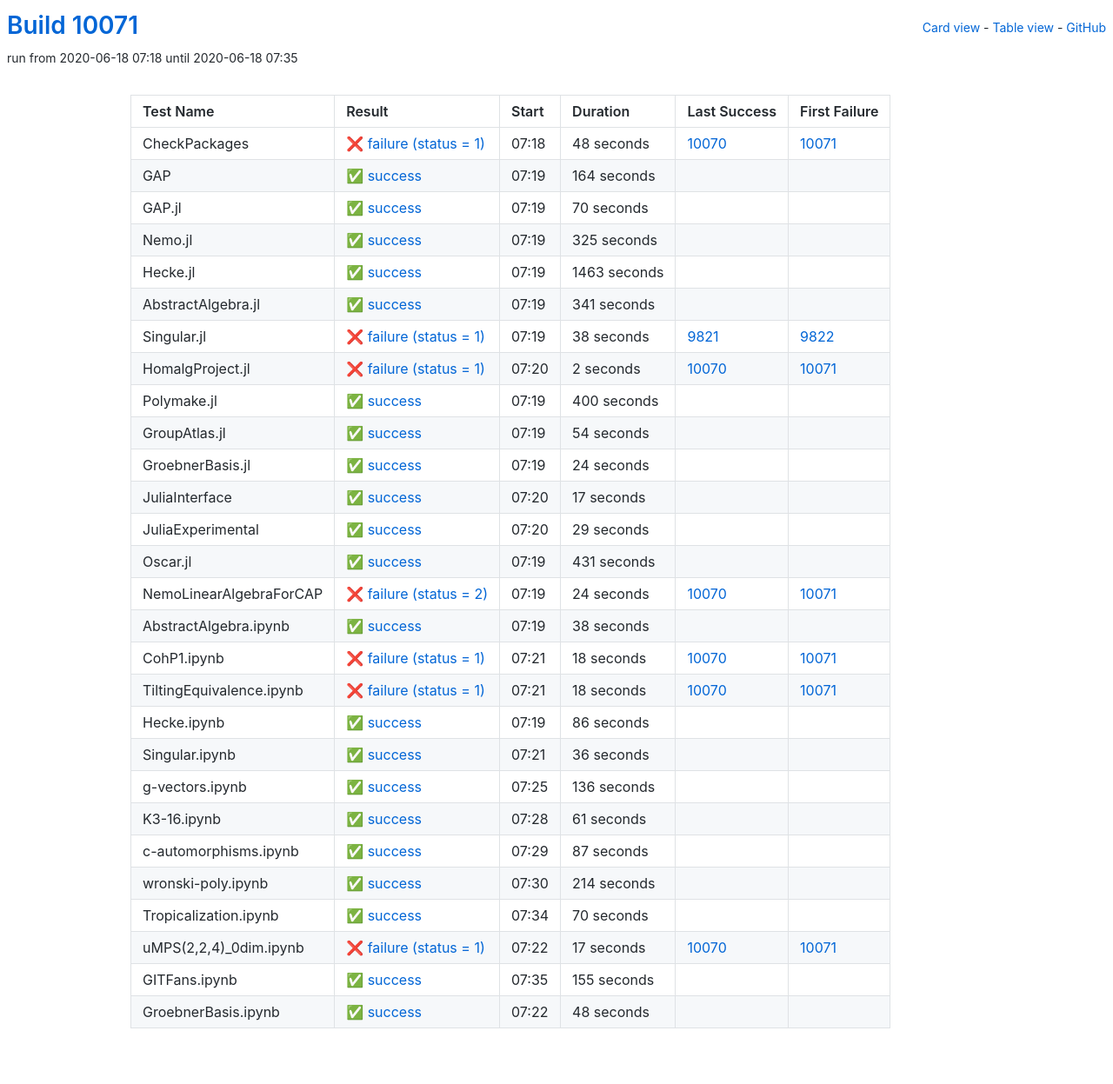
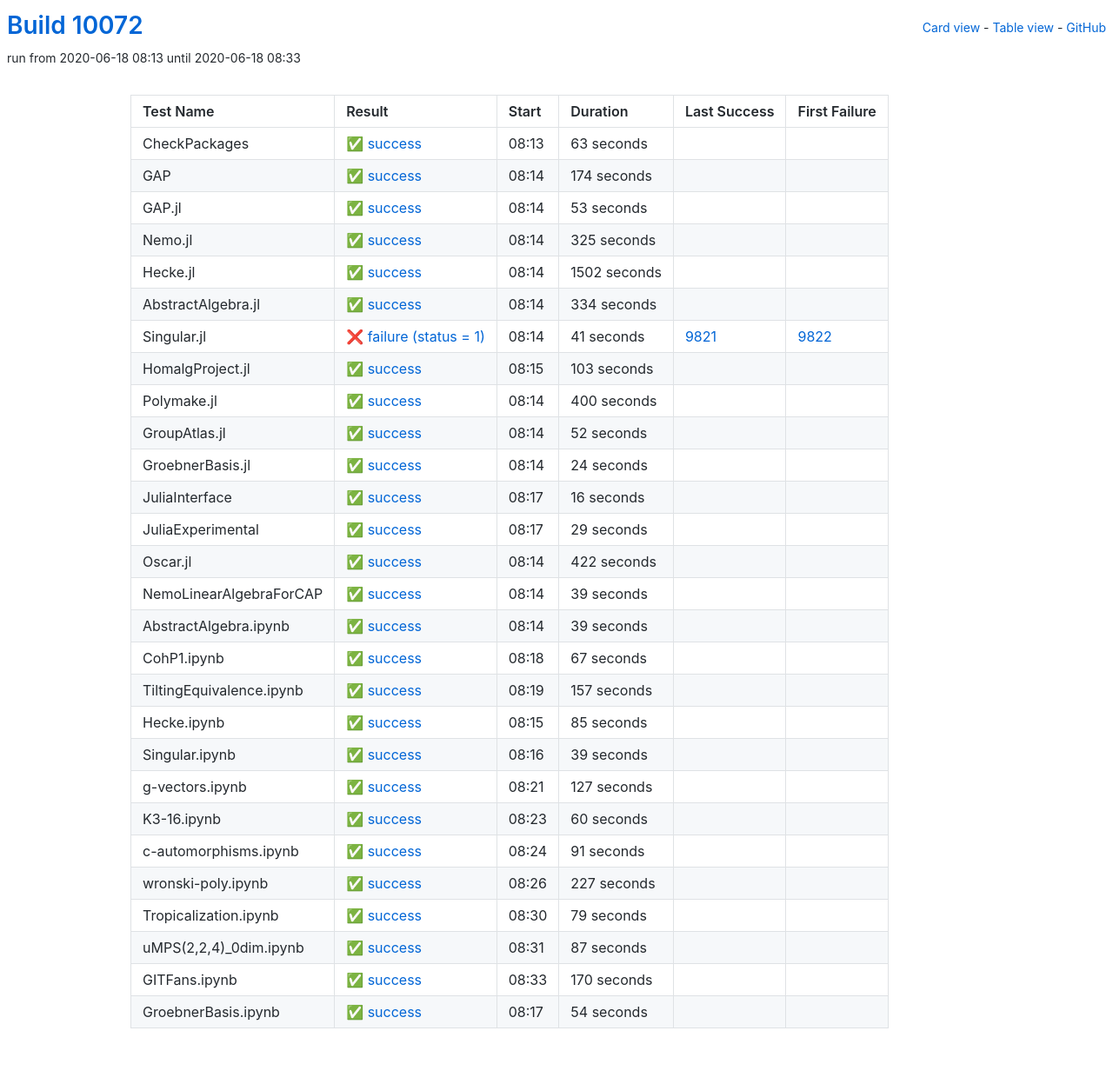
Before and after one commit to oscar-system/oscar-ci-status, a Jekyll site: the page built from table.html, in a window 1280 px wide. Shown: the whole page at 87% size. Built offline with Jekyll 4.4.1, drawn with Linux system fonts in a browser that asks for light colours.

Commit message:
Build #10072

```diff
--- a/_data/ci.yml
+++ b/_data/ci.yml
@@ -1,6 +1,6 @@
 ---
-build: 10071
-build_url: https://oscarci.mathematik.uni-kl.de/job/oscar/10071/
+build: 10072
+build_url: https://oscarci.mathematik.uni-kl.de/job/oscar/10072/
 job: oscar
 organization: oscar-system
 repo: oscar-ci-status
@@ -8,44 +8,44 @@
 tests:
 - name: CheckPackages
   id: checkpackages
-  log: https://oscarci.mathematik.uni-kl.de/job/oscar/10071/artifact/logs/build-10071/CheckPackages.log
-  start: 2020-06-18 07:18
-  success: false
-  exitcode: 1
-  status: failure
-  duration: 48
-  last_success: 10070
-  last_success_url: https://oscarci.mathematik.uni-kl.de/job/oscar/10070/
-  first_failure: 10071
-  first_failure_url: https://oscarci.mathematik.uni-kl.de/job/oscar/10071/
-- name: GAP
-  id: gap
-  log: https://oscarci.mathematik.uni-kl.de/job/oscar/10071/artifact/logs/build-10071/GAP.log
-  start: 2020-06-18 07:19
+  log: https://oscarci.mathematik.uni-kl.de/job/oscar/10072/artifact/logs/build-10072/CheckPackages.log
+  start: 2020-06-18 08:13
   success: true
   exitcode: 0
   status: success
-  duration: 164
+  duration: 63
+  last_success: false
+  last_success_url:
+  first_failure: false
+  first_failure_url:
+- name: GAP
+  id: gap
+  log: https://oscarci.mathematik.uni-kl.de/job/oscar/10072/artifact/logs/build-10072/GAP.log
+  start: 2020-06-18 08:14
+  success: true
+  exitcode: 0
+  status: success
+  duration: 174
   last_success: false
   last_success_url:
   first_failure: false
   first_failure_url:
 - name: GAP.jl
   id: gap-jl
-  log: https://oscarci.mathematik.uni-kl.de/job/oscar/10071/artifact/logs/build-10071/GAP.jl.log
-  start: 2020-06-18 07:19
+  log: https://oscarci.mathematik.uni-kl.de/job/oscar/10072/artifact/logs/build-10072/GAP.jl.log
+  start: 2020-06-18 08:14
   success: true
   exitcode: 0
   status: success
-  duration: 70
+  duration: 53
   last_success: false
   last_success_url:
   first_failure: false
   first_failure_url:
 - name: Nemo.jl
   id: nemo-jl
-  log: https://oscarci.mathematik.uni-kl.de/job/oscar/10071/artifact/logs/build-10071/Nemo.jl.log
-  start: 2020-06-18 07:19
+  log: https://oscarci.mathematik.uni-kl.de/job/oscar/10072/artifact/logs/build-10072/Nemo.jl.log
+  start: 2020-06-18 08:14
   success: true
   exitcode: 0
   status: success
@@ -56,56 +56,56 @@
   first_failure_url:
 - name: Hecke.jl
   id: hecke-jl
-  log: https://oscarci.mathematik.uni-kl.de/job/oscar/10071/artifact/logs/build-10071/Hecke.jl.log
-  start: 2020-06-18 07:19
+  log: https://oscarci.mathematik.uni-kl.de/job/oscar/10072/artifact/logs/build-10072/Hecke.jl.log
+  start: 2020-06-18 08:14
   success: true
   exitcode: 0
   status: success
-  duration: 1463
+  duration: 1502
   last_success: false
   last_success_url:
   first_failure: false
   first_failure_url:
 - name: AbstractAlgebra.jl
   id: abstractalgebra-jl
-  log: https://oscarci.mathematik.uni-kl.de/job/oscar/10071/artifact/logs/build-10071/AbstractAlgebra.jl.log
-  start: 2020-06-18 07:19
+  log: https://oscarci.mathematik.uni-kl.de/job/oscar/10072/artifact/logs/build-10072/AbstractAlgebra.jl.log
+  start: 2020-06-18 08:14
   success: true
   exitcode: 0
   status: success
-  duration: 341
+  duration: 334
   last_success: false
   last_success_url:
   first_failure: false
   first_failure_url:
 - name: Singular.jl
   id: singular-jl
-  log: https://oscarci.mathematik.uni-kl.de/job/oscar/10071/artifact/logs/build-10071/Singular.jl.log
-  start: 2020-06-18 07:19
+  log: https://oscarci.mathematik.uni-kl.de/job/oscar/10072/artifact/logs/build-10072/Singular.jl.log
+  start: 2020-06-18 08:14
   success: false
   exitcode: 1
   status: failure
-  duration: 38
+  duration: 41
   last_success: 9821
   last_success_url: https://oscarci.mathematik.uni-kl.de/job/oscar/9821/
   first_failure: 9822
   first_failure_url: https://oscarci.mathematik.uni-kl.de/job/oscar/9822/
 - name: HomalgProject.jl
   id: homalgproject-jl
-  log: https://oscarci.mathematik.uni-kl.de/job/oscar/10071/artifact/logs/build-10071/HomalgProject.jl.log
-  start: 2020-06-18 07:20
-  success: false
-  exitcode: 1
-  status: failure
-  duration: 2
-  last_success: 10070
-  last_success_url: https://oscarci.mathematik.uni-kl.de/job/oscar/10070/
-  first_failure: 10071
-  first_failure_url: https://oscarci.mathematik.uni-kl.de/job/oscar/10071/
+  log: https://oscarci.mathematik.uni-kl.de/job/oscar/10072/artifact/logs/build-10072/HomalgProject.jl.log
+  start: 2020-06-18 08:15
+  success: true
+  exitcode: 0
+  status: success
+  duration: 103
+  last_success: false
+  last_success_url:
+  first_failure: false
+  first_failure_url:
 - name: Polymake.jl
   id: polymake-jl
-  log: https://oscarci.mathematik.uni-kl.de/job/oscar/10071/artifact/logs/build-10071/Polymake.jl.log
-  start: 2020-06-18 07:19
+  log: https://oscarci.mathematik.uni-kl.de/job/oscar/10072/artifact/logs/build-10072/Polymake.jl.log
+  start: 2020-06-18 08:14
   success: true
   exitcode: 0
   status: success
@@ -116,20 +116,20 @@
   first_failure_url:
 - name: GroupAtlas.jl
   id: groupatlas-jl
-  log: https://oscarci.mathematik.uni-kl.de/job/oscar/10071/artifact/logs/build-10071/GroupAtlas.jl.log
-  start: 2020-06-18 07:19
+  log: https://oscarci.mathematik.uni-kl.de/job/oscar/10072/artifact/logs/build-10072/GroupAtlas.jl.log
+  start: 2020-06-18 08:14
   success: true
   exitcode: 0
   status: success
-  duration: 54
+  duration: 52
   last_success: false
   last_success_url:
   first_failure: false
   first_failure_url:
 - name: GroebnerBasis.jl
   id: groebnerbasis-jl
-  log: https://oscarci.mathematik.uni-kl.de/job/oscar/10071/artifact/logs/build-10071/GroebnerBasis.jl.log
-  start: 2020-06-18 07:19
+  log: https://oscarci.mathematik.uni-kl.de/job/oscar/10072/artifact/logs/build-10072/GroebnerBasis.jl.log
+  start: 2020-06-18 08:14
   success: true
   exitcode: 0
   status: success
@@ -140,20 +140,20 @@
   first_failure_url:
 - name: JuliaInterface
   id: juliainterface
-  log: https://oscarci.mathematik.uni-kl.de/job/oscar/10071/artifact/logs/build-10071/JuliaInterface.log
-  start: 2020-06-18 07:20
+  log: https://oscarci.mathematik.uni-kl.de/job/oscar/10072/artifact/logs/build-10072/JuliaInterface.log
+  start: 2020-06-18 08:17
   success: true
   exitcode: 0
   status: success
-  duration: 17
+  duration: 16
   last_success: false
   last_success_url:
   first_failure: false
   first_failure_url:
 - name: JuliaExperimental
   id: juliaexperimental
-  log: https://oscarci.mathematik.uni-kl.de/job/oscar/10071/artifact/logs/build-10071/JuliaExperimental.log
-  start: 2020-06-18 07:20
+  log: https://oscarci.mathematik.uni-kl.de/job/oscar/10072/artifact/logs/build-10072/JuliaExperimental.log
+  start: 2020-06-18 08:17
   success: true
   exitcode: 0
   status: success
@@ -164,116 +164,152 @@
   first_failure_url:
 - name: Oscar.jl
   id: oscar-jl
-  log: https://oscarci.mathematik.uni-kl.de/job/oscar/10071/artifact/logs/build-10071/Oscar.jl.log
-  start: 2020-06-18 07:19
+  log: https://oscarci.mathematik.uni-kl.de/job/oscar/10072/artifact/logs/build-10072/Oscar.jl.log
+  start: 2020-06-18 08:14
   success: true
   exitcode: 0
   status: success
-  duration: 431
+  duration: 422
   last_success: false
   last_success_url:
   first_failure: false
   first_failure_url:
 - name: NemoLinearAlgebraForCAP
   id: nemolinearalgebraforcap
-  log: https://oscarci.mathematik.uni-kl.de/job/oscar/10071/artifact/logs/build-10071/NemoLinearAlgebraForCAP.log
-  start: 2020-06-18 07:19
-  success: false
-  exitcode: 2
-  status: failure
-  duration: 24
-  last_success: 10070
-  last_success_url: https://oscarci.mathematik.uni-kl.de/job/oscar/10070/
-  first_failure: 10071
-  first_failure_url: https://oscarci.mathematik.uni-kl.de/job/oscar/10071/
-- name: AbstractAlgebra.ipynb
-  id: abstractalgebra-ipynb
-  log: https://oscarci.mathematik.uni-kl.de/job/oscar/10071/artifact/logs/build-10071/AbstractAlgebra.ipynb.log
-  start: 2020-06-18 07:19
+  log: https://oscarci.mathematik.uni-kl.de/job/oscar/10072/artifact/logs/build-10072/NemoLinearAlgebraForCAP.log
+  start: 2020-06-18 08:14
   success: true
   exitcode: 0
   status: success
-  duration: 38
+  duration: 39
+  last_success: false
+  last_success_url:
+  first_failure: false
+  first_failure_url:
+- name: AbstractAlgebra.ipynb
+  id: abstractalgebra-ipynb
+  log: https://oscarci.mathematik.uni-kl.de/job/oscar/10072/artifact/logs/build-10072/AbstractAlgebra.ipynb.log
+  start: 2020-06-18 08:14
+  success: true
+  exitcode: 0
+  status: success
+  duration: 39
   last_success: false
   last_success_url:
   first_failure: false
   first_failure_url:
 - name: CohP1.ipynb
   id: cohp1-ipynb
-  log: https://oscarci.mathematik.uni-kl.de/job/oscar/10071/artifact/logs/build-10071/CohP1.ipynb.log
-  start: 2020-06-18 07:21
-  success: false
-  exitcode: 1
-  status: failure
-  duration: 18
-  last_success: 10070
-  last_success_url: https://oscarci.mathematik.uni-kl.de/job/oscar/10070/
-  first_failure: 10071
-  first_failure_url: https://oscarci.mathematik.uni-kl.de/job/oscar/10071/
-- name: TiltingEquivalence.ipynb
-  id: tiltingequivalence-ipynb
-  log: https://oscarci.mathematik.uni-kl.de/job/oscar/10071/artifact/logs/build-10071/TiltingEquivalence.ipynb.log
-  start: 2020-06-18 07:21
-  success: false
-  exitcode: 1
-  status: failure
-  duration: 18
-  last_success: 10070
-  last_success_url: https://oscarci.mathematik.uni-kl.de/job/oscar/10070/
-  first_failure: 10071
-  first_failure_url: https://oscarci.mathematik.uni-kl.de/job/oscar/10071/
-- name: Hecke.ipynb
-  id: hecke-ipynb
-  log: https://oscarci.mathematik.uni-kl.de/job/oscar/10071/artifact/logs/build-10071/Hecke.ipynb.log
-  start: 2020-06-18 07:19
+  log: https://oscarci.mathematik.uni-kl.de/job/oscar/10072/artifact/logs/build-10072/CohP1.ipynb.log
+  start: 2020-06-18 08:18
   success: true
   exitcode: 0
   status: success
-  duration: 86
+  duration: 67
+  last_success: false
+  last_success_url:
+  first_failure: false
+  first_failure_url:
+- name: TiltingEquivalence.ipynb
+  id: tiltingequivalence-ipynb
+  log: https://oscarci.mathematik.uni-kl.de/job/oscar/10072/artifact/logs/build-10072/TiltingEquivalence.ipynb.log
+  start: 2020-06-18 08:19
+  success: true
+  exitcode: 0
+  status: success
+  duration: 157
+  last_success: false
+  last_success_url:
+  first_failure: false
+  first_failure_url:
+- name: Hecke.ipynb
+  id: hecke-ipynb
+  log: https://oscarci.mathematik.uni-kl.de/job/oscar/10072/artifact/logs/build-10072/Hecke.ipynb.log
+  start: 2020-06-18 08:15
+  success: true
+  exitcode: 0
+  status: success
+  duration: 85
   last_success: false
   last_success_url:
   first_failure: false
   first_failure_url:
 - name: Singular.ipynb
   id: singular-ipynb
-  log: https://oscarci.mathematik.uni-kl.de/job/oscar/10071/artifact/logs/build-10071/Singular.ipynb.log
-  start: 2020-06-18 07:21
+  log: https://oscarci.mathematik.uni-kl.de/job/oscar/10072/artifact/logs/build-10072/Singular.ipynb.log
+  start: 2020-06-18 08:16
   success: true
   exitcode: 0
   status: success
-  duration: 36
+  duration: 39
   last_success: false
   last_success_url:
   first_failure: false
   first_failure_url:
 - name: g-vectors.ipynb
   id: g-vectors-ipynb
-  log: https://oscarci.mathematik.uni-kl.de/job/oscar/10071/artifact/logs/build-10071/g-vectors.ipynb.log
-  start: 2020-06-18 07:25
+  log: https://oscarci.mathematik.uni-kl.de/job/oscar/10072/artifact/logs/build-10072/g-vectors.ipynb.log
+  start: 2020-06-18 08:21
   success: true
   exitcode: 0
   status: success
-  duration: 136
+  duration: 127
   last_success: false
   last_success_url:
   first_failure: false
   first_failure_url:
 - name: K3-16.ipynb
   id: k3-16-ipynb
-  log: https://oscarci.mathematik.uni-kl.de/job/oscar/10071/artifact/logs/build-10071/K3-16.ipynb.log
-  start: 2020-06-18 07:28
+  log: https://oscarci.mathematik.uni-kl.de/job/oscar/10072/artifact/logs/build-10072/K3-16.ipynb.log
+  start: 2020-06-18 08:23
   success: true
   exitcode: 0
   status: success
-  duration: 61
+  duration: 60
   last_success: false
   last_success_url:
   first_failure: false
   first_failure_url:
 - name: c-automorphisms.ipynb
   id: c-automorphisms-ipynb
-  log: https://oscarci.mathematik.uni-kl.de/job/oscar/10071/artifact/logs/build-10071/c-automorphisms.ipynb.log
-  start: 2020-06-18 07:29
+  log: https://oscarci.mathematik.uni-kl.de/job/oscar/10072/artifact/logs/build-10072/c-automorphisms.ipynb.log
+  start: 2020-06-18 08:24
+  success: true
+  exitcode: 0
+  status: success
+  duration: 91
+  last_success: false
+  last_success_url:
+  first_failure: false
+  first_failure_url:
+- name: wronski-poly.ipynb
+  id: wronski-poly-ipynb
+  log: https://oscarci.mathematik.uni-kl.de/job/oscar/10072/artifact/logs/build-10072/wronski-poly.ipynb.log
+  start: 2020-06-18 08:26
+  success: true
+  exitcode: 0
+  status: success
+  duration: 227
+  last_success: false
+  last_success_url:
+  first_failure: false
+  first_failure_url:
+- name: Tropicalization.ipynb
+  id: tropicalization-ipynb
+  log: https://oscarci.mathematik.uni-kl.de/job/oscar/10072/artifact/logs/build-10072/Tropicalization.ipynb.log
+  start: 2020-06-18 08:30
+  success: true
+  exitcode: 0
+  status: success
+  duration: 79
+  last_success: false
+  last_success_url:
+  first_failure: false
+  first_failure_url:
+- name: uMPS(2,2,4)_0dim.ipynb
+  id: umps-2-2-4-0dim-ipynb
+  log: https://oscarci.mathematik.uni-kl.de/job/oscar/10072/artifact/logs/build-10072/uMPS-2-2-4-_0dim.ipynb.log
+  start: 2020-06-18 08:31
   success: true
   exitcode: 0
   status: success
@@ -282,62 +318,26 @@
   last_success_url:
   first_failure: false
   first_failure_url:
-- name: wronski-poly.ipynb
-  id: wronski-poly-ipynb
-  log: https://oscarci.mathematik.uni-kl.de/job/oscar/10071/artifact/logs/build-10071/wronski-poly.ipynb.log
-  start: 2020-06-18 07:30
+- name: GITFans.ipynb
+  id: gitfans-ipynb
+  log: https://oscarci.mathematik.uni-kl.de/job/oscar/10072/artifact/logs/build-10072/GITFans.ipynb.log
+  start: 2020-06-18 08:33
   success: true
   exitcode: 0
   status: success
-  duration: 214
-  last_success: false
-  last_success_url:
-  first_failure: false
-  first_failure_url:
-- name: Tropicalization.ipynb
-  id: tropicalization-ipynb
-  log: https://oscarci.mathematik.uni-kl.de/job/oscar/10071/artifact/logs/build-10071/Tropicalization.ipynb.log
-  start: 2020-06-18 07:34
-  success: true
-  exitcode: 0
-  status: success
-  duration: 70
-  last_success: false
-  last_success_url:
-  first_failure: false
-  first_failure_url:
-- name: uMPS(2,2,4)_0dim.ipynb
-  id: umps-2-2-4-0dim-ipynb
-  log: https://oscarci.mathematik.uni-kl.de/job/oscar/10071/artifact/logs/build-10071/uMPS-2-2-4-_0dim.ipynb.log
-  start: 2020-06-18 07:22
-  success: false
-  exitcode: 1
-  status: failure
-  duration: 17
-  last_success: 10070
-  last_success_url: https://oscarci.mathematik.uni-kl.de/job/oscar/10070/
-  first_failure: 10071
-  first_failure_url: https://oscarci.mathematik.uni-kl.de/job/oscar/10071/
-- name: GITFans.ipynb
-  id: gitfans-ipynb
-  log: https://oscarci.mathematik.uni-kl.de/job/oscar/10071/artifact/logs/build-10071/GITFans.ipynb.log
-  start: 2020-06-18 07:35
-  success: true
-  exitcode: 0
-  status: success
-  duration: 155
+  duration: 170
   last_success: false
   last_success_url:
   first_failure: false
   first_failure_url:
 - name: GroebnerBasis.ipynb
   id: groebnerbasis-ipynb
-  log: https://oscarci.mathematik.uni-kl.de/job/oscar/10071/artifact/logs/build-10071/GroebnerBasis.ipynb.log
-  start: 2020-06-18 07:22
+  log: https://oscarci.mathematik.uni-kl.de/job/oscar/10072/artifact/logs/build-10072/GroebnerBasis.ipynb.log
+  start: 2020-06-18 08:17
   success: true
   exitcode: 0
   status: success
-  duration: 48
+  duration: 54
   last_success: false
   last_success_url:
   first_failure: false
```
Also changed, not shown: README.md.
